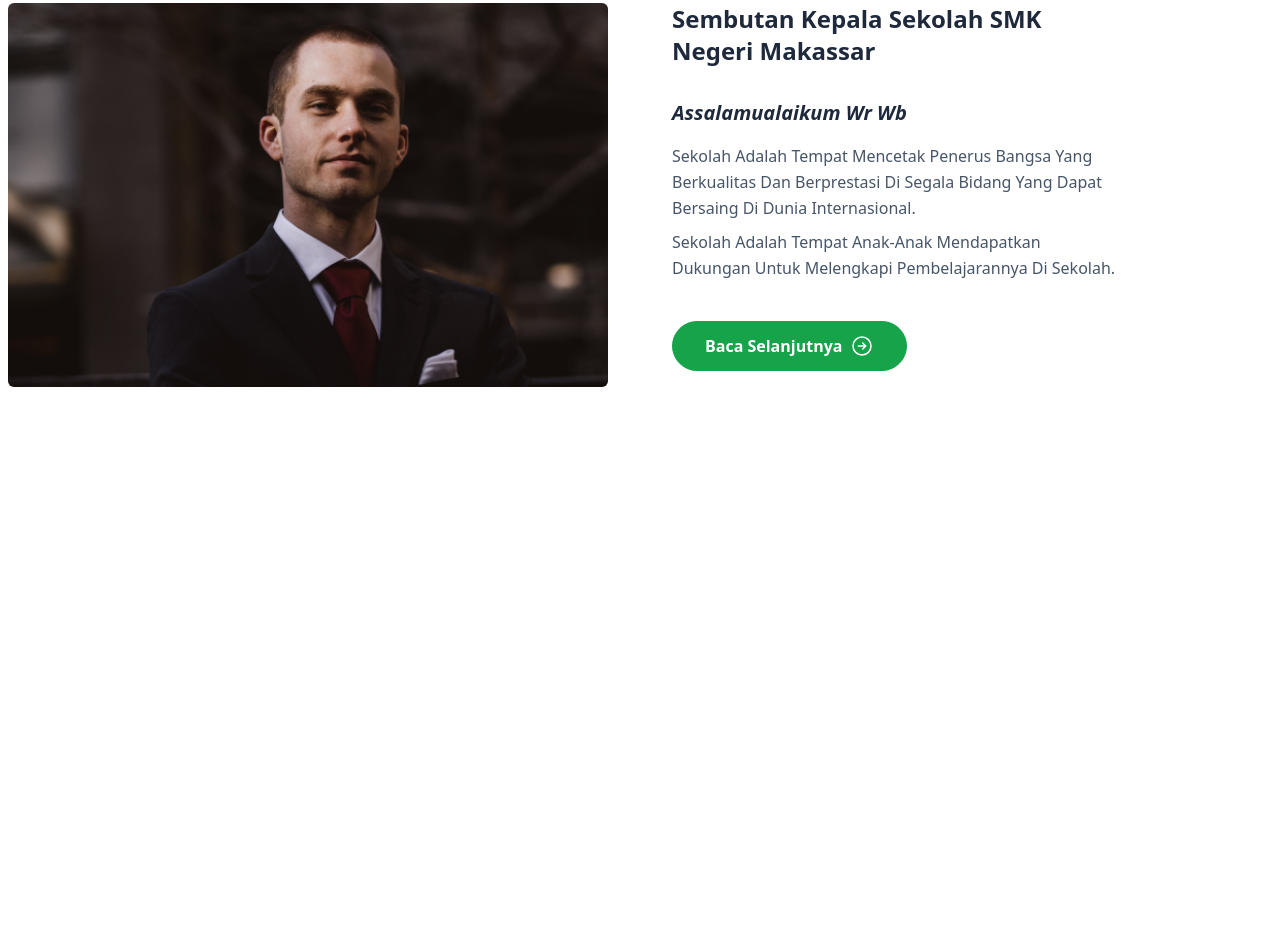
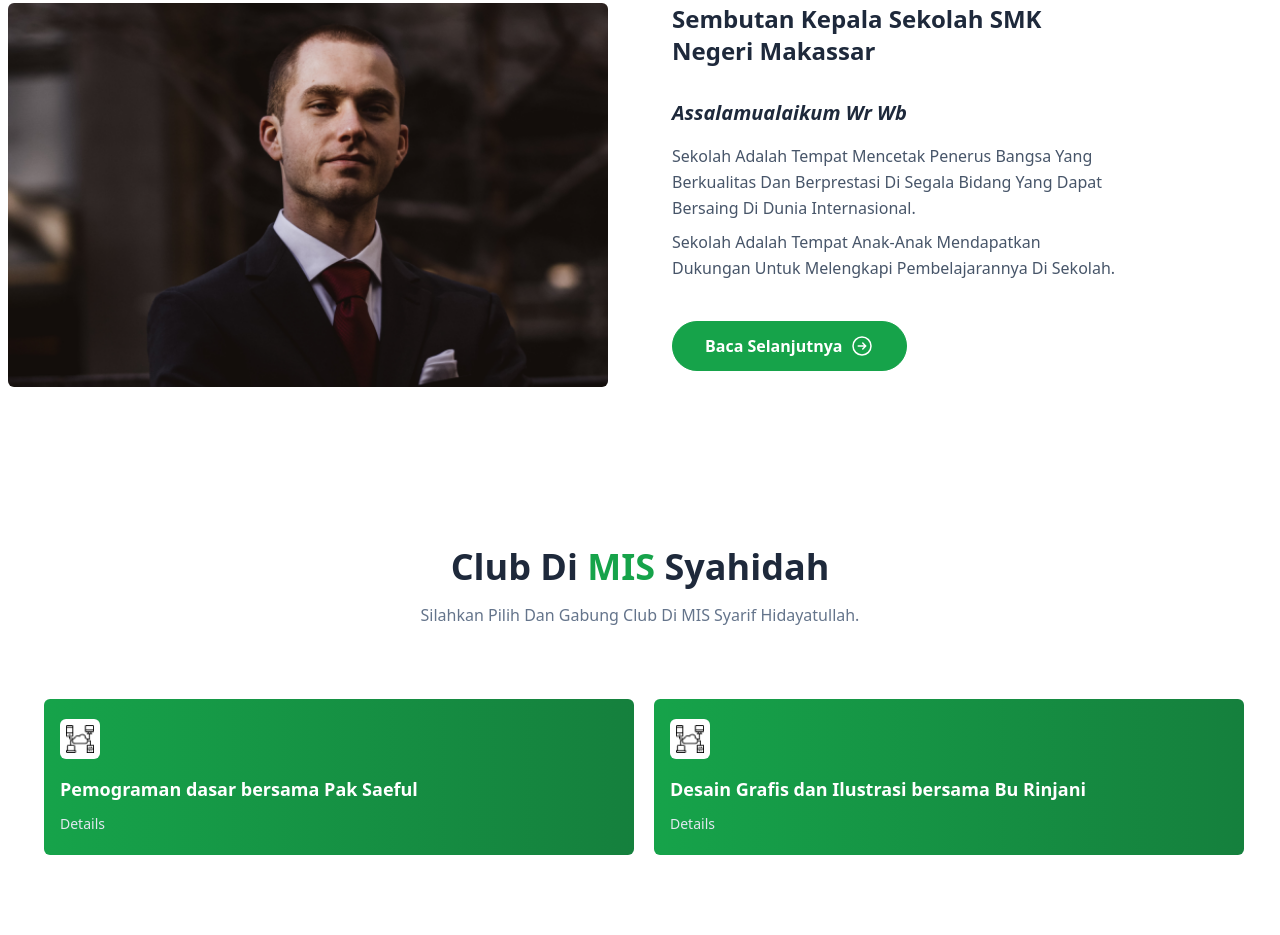
Before and after one commit to musaera/Tailwind-CSS-3, a website: page src/index.html in a window 1280 px wide. Shown: the part 1413-2348 px from the top of the page. Before the commit the page ends 1880 px from the top, so only its background shows below. Drawn offline with Linux system fonts and the light colour scheme.

Commit message:
Added Club Content Section

```diff
--- a/src/index.html
+++ b/src/index.html
@@ -335,7 +335,7 @@
             <div class="space-y-3">
               <a
                 href=""
-                class="font-semibold text-xl ☐ text-slate-800 hover:text-blue-600"
+                class="font-semibold text-xl ☐ text-slate-800 hover:text-green-600"
                 >Fasilitas Lengkap</a
               >
               <p class="text-slate-500">
@@ -491,5 +491,73 @@
       </div>
     </div>
     <!-- Bagian content about end -->
+
+    <!-- Bagian club -->
+    <div class="w-full py-20">
+      <div class="container mx-auto">
+        <!-- Header -->
+        <div class="mx-auto text-center mb-16 space-y-4 max-w-xl">
+          <h2 class="font-bold text-slate-800 text-4xl capitalize">
+            Club di <span class="text-green-600">MIS</span> Syahidah
+          </h2>
+          <p class="text-slate-500 capitalize">
+            Silahkan Pilih dan Gabung Club di MIS Syarif Hidayatullah.
+          </p>
+        </div>
+        <!-- Header end -->
+
+        <!-- Content -->
+        <div
+          class="w-full px-11 grid grid-cols-4 justify-between gap-3 space-x-2"
+        >
+          <!-- Card -->
+          <div
+            class="w-full col-span-2 mt-2 mr-2 bg-gradient-to-r from-green-600 to-green-700 rounded-md px-4 py-5"
+          >
+            <div
+              class="w-10 h-10 bg-white flex justify-center rounded-md items-center mb-4"
+            >
+              <img
+                src="../public/img/computer (1) .png"
+                alt="kode"
+                width="70%"
+              />
+            </div>
+            <a
+              href=""
+              class="block font-bold text-white hover:text-green-200 text-lg mb-2"
+            >
+              Pemograman dasar bersama <b>Pak Saeful</b>
+            </a>
+            <a href="" class="font-medium text-sm text-slate-200">Details</a>
+          </div>
+          <!-- Card end -->
+          <!-- Card -->
+          <div
+            class="w-full col-span-2 mt-2 mr-2 bg-gradient-to-r from-green-600 to-green-700 rounded-md px-4 py-5"
+          >
+            <div
+              class="w-10 h-10 bg-white flex justify-center rounded-md items-center mb-4"
+            >
+              <img
+                src="../public/img/computer (1) .png"
+                alt="desain"
+                width="70%"
+              />
+            </div>
+            <a
+              href=""
+              class="block font-bold text-white hover:text-green-200 text-lg mb-2"
+            >
+              Desain Grafis dan Ilustrasi bersama <b>Bu Rinjani</b>
+            </a>
+            <a href="" class="font-medium text-sm text-slate-200">Details</a>
+          </div>
+          <!-- Card end -->
+        </div>
+        <!-- Content end -->
+      </div>
+    </div>
+    <!-- Bagian club end -->
   </body>
 </html>
```
Also changed, not shown: public/img/computer (1) .png (added), src/output.css.
